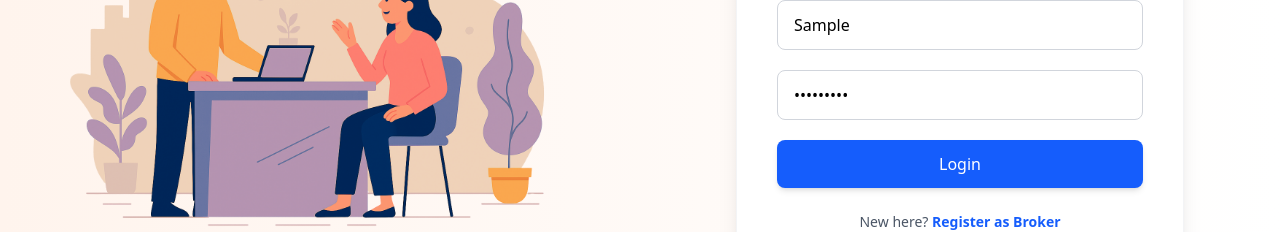
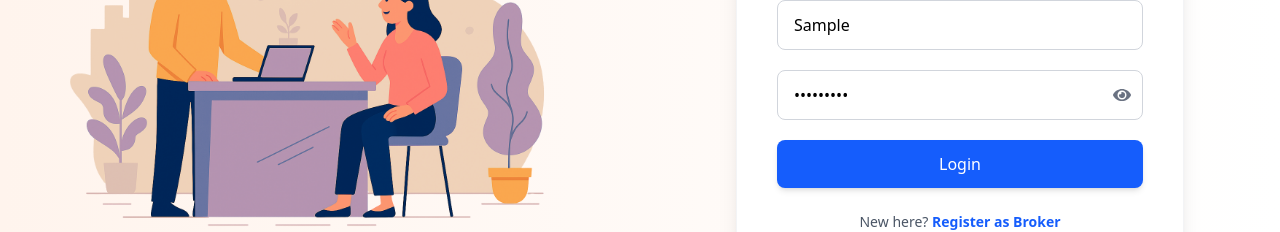
Before and after one commit to prahul25/elite-properties, a Next.js app: page /broker/login in a window 1280 px wide. Both pictures are taken after typing "Sample", "Sample123" into the empty fields and a click on the button "Login". Shown: the part 336-568 px from the top of the page. Built offline with nearby package versions, Linux system fonts and the light colour scheme; no server answers.

Commit message:
add Microsoft-style password reveal behavior to signup page and improve saving functionality of broker id at sign up page

```diff
--- a/src/app/(public)/broker/login/page.tsx
+++ b/src/app/(public)/broker/login/page.tsx
@@ -3,9 +3,11 @@
 import { useState } from "react";
 import Image from "next/image";
 import Link from "next/link";
+import { FaEye } from "react-icons/fa";
 
 export default function BrokerLoginPage() {
   const [formData, setFormData] = useState({ phone: "", password: "" });
+  const [showPassword, setShowPassword] = useState(false);
 
   const handleChange = (e: React.ChangeEvent<HTMLInputElement>) => {
     setFormData({ ...formData, [e.target.name]: e.target.value });
@@ -22,23 +24,17 @@ export default function BrokerLoginPage() {
       });
 
       const data = await res.json();
-
       if (!res.ok) throw new Error(data.error || "Login failed");
 
-    // Save tokens
       localStorage.setItem("accessToken", data.accessToken);
-    // localStorage.setItem("refreshToken", data.tokens.refreshToken);
       localStorage.setItem("brokerId", data.broker._id);
 
-
-    // Redirect to Add Property Page
       window.location.href = `/broker/dashboard`;
     } catch (err) {
       console.error("Login error:", err);
       alert(err instanceof Error ? err.message : "Something went wrong");
     }
   };
-
 
   return (
     <div className="flex h-screen bg-gradient-to-r from-[#FFF4ED] to-white">
@@ -64,6 +60,7 @@ export default function BrokerLoginPage() {
           </p>
 
           <form onSubmit={handleSubmit} className="space-y-5">
+            {/* Phone Input */}
             <input
               type="text"
               name="phone"
@@ -74,16 +71,36 @@ export default function BrokerLoginPage() {
               className="w-full px-4 py-3 border border-gray-300 rounded-lg focus:ring-2 focus:ring-blue-500 outline-none transition"
             />
 
+            {/* Password Input */}
+            <div className="relative">
               <input
-              type="password"
+                type={showPassword ? "text" : "password"}
                 name="password"
                 placeholder="Password"
                 value={formData.password}
                 onChange={handleChange}
                 required
-              className="w-full px-4 py-3 border border-gray-300 rounded-lg focus:ring-2 focus:ring-blue-500 outline-none transition"
+                className="w-full px-4 py-3 border border-gray-300 rounded-lg focus:ring-2 focus:ring-blue-500 outline-none transition pr-12"
               />
 
+              {/* Eye Icon — visible only when user types something */}
+              {formData.password && (
+                <button
+                  type="button"
+                  onMouseDown={() => setShowPassword(true)}
+                  onMouseUp={() => setShowPassword(false)}
+                  onMouseLeave={() => setShowPassword(false)}
+                  onTouchStart={() => setShowPassword(true)}
+                  onTouchEnd={() => setShowPassword(false)}
+                  className="absolute inset-y-0 right-3 flex items-center text-gray-500 hover:text-gray-700"
+                  aria-label="Show password"
+                >
+                  <FaEye size={18} />
+                </button>
+              )}
+            </div>
+
+            {/* Submit Button */}
             <button
               type="submit"
               className="w-full bg-blue-600 text-white py-3 rounded-lg hover:bg-blue-700 transition font-medium shadow-md"
--- a/src/app/(public)/broker/signup/page.tsx
+++ b/src/app/(public)/broker/signup/page.tsx
@@ -11,6 +11,8 @@ export default function BrokerSignupPage() {
     phone: "",
     password: "",
   });
+
+  const [showPassword, setShowPassword] = useState(false);
 
   const [loading, setLoading] = useState(false);
   const [error, setError] = useState("");
@@ -32,9 +34,9 @@ export default function BrokerSignupPage() {
 
       const data = await res.json();
       if (!res.ok) throw new Error(data.error || "Registration failed");
-
+// console.log(data,"data shiowing")
       localStorage.setItem("accessToken", data.accessToken);
-      localStorage.setItem("brokerId", data._id);
+      localStorage.setItem("brokerId", data.broker._id);
 
       window.location.href = `/broker/dashboard`;
     } catch (err: unknown) {
@@ -93,18 +95,54 @@ export default function BrokerSignupPage() {
             </div>
 
             {/* Password */}
+           {/* Password */}
 <div className="relative">
   <Lock className="absolute left-3 top-3 text-gray-400 w-5 h-5" />
   <input
-                type="password"
+    type={showPassword ? "text" : "password"}
     name="password"
     placeholder="Password"
     value={formData.password}
     onChange={handleChange}
     required
-                className="w-full pl-10 pr-4 py-3 border border-gray-300 rounded-lg focus:ring-2 focus:ring-blue-500 outline-none transition"
+    className="w-full pl-10 pr-12 py-3 border border-gray-300 rounded-lg focus:ring-2 focus:ring-blue-500 outline-none transition"
   />
+
+  {/* Eye Icon — appears only when user types something */}
+  {formData.password && (
+    <button
+      type="button"
+      onMouseDown={() => setShowPassword(true)}
+      onMouseUp={() => setShowPassword(false)}
+      onMouseLeave={() => setShowPassword(false)}
+      onTouchStart={() => setShowPassword(true)}
+      onTouchEnd={() => setShowPassword(false)}
+      className="absolute inset-y-0 right-3 flex items-center text-gray-500 hover:text-gray-700"
+      aria-label="Show password"
+    >
+      <svg
+        xmlns="http://www.w3.org/2000/svg"
+        fill="none"
+        viewBox="0 0 24 24"
+        strokeWidth={1.8}
+        stroke="currentColor"
+        className="w-5 h-5"
+      >
+        <path
+          strokeLinecap="round"
+          strokeLinejoin="round"
+          d="M2.036 12.322a1.012 1.012 0 010-.639C3.423 7.51 7.36 4.5 12 4.5c4.638 0 8.573 3.007 9.963 7.178.07.207.07.432 0 .639C20.577 16.49 16.64 19.5 12 19.5c-4.638 0-8.573-3.007-9.963-7.178z"
+        />
+        <path
+          strokeLinecap="round"
+          strokeLinejoin="round"
+          d="M15 12a3 3 0 11-6 0 3 3 0 016 0z"
+        />
+      </svg>
+    </button>
+  )}
 </div>
+
 
             {/* CTA */}
             <button
```
Lines whose indentation alone changed are shown as unchanged.
